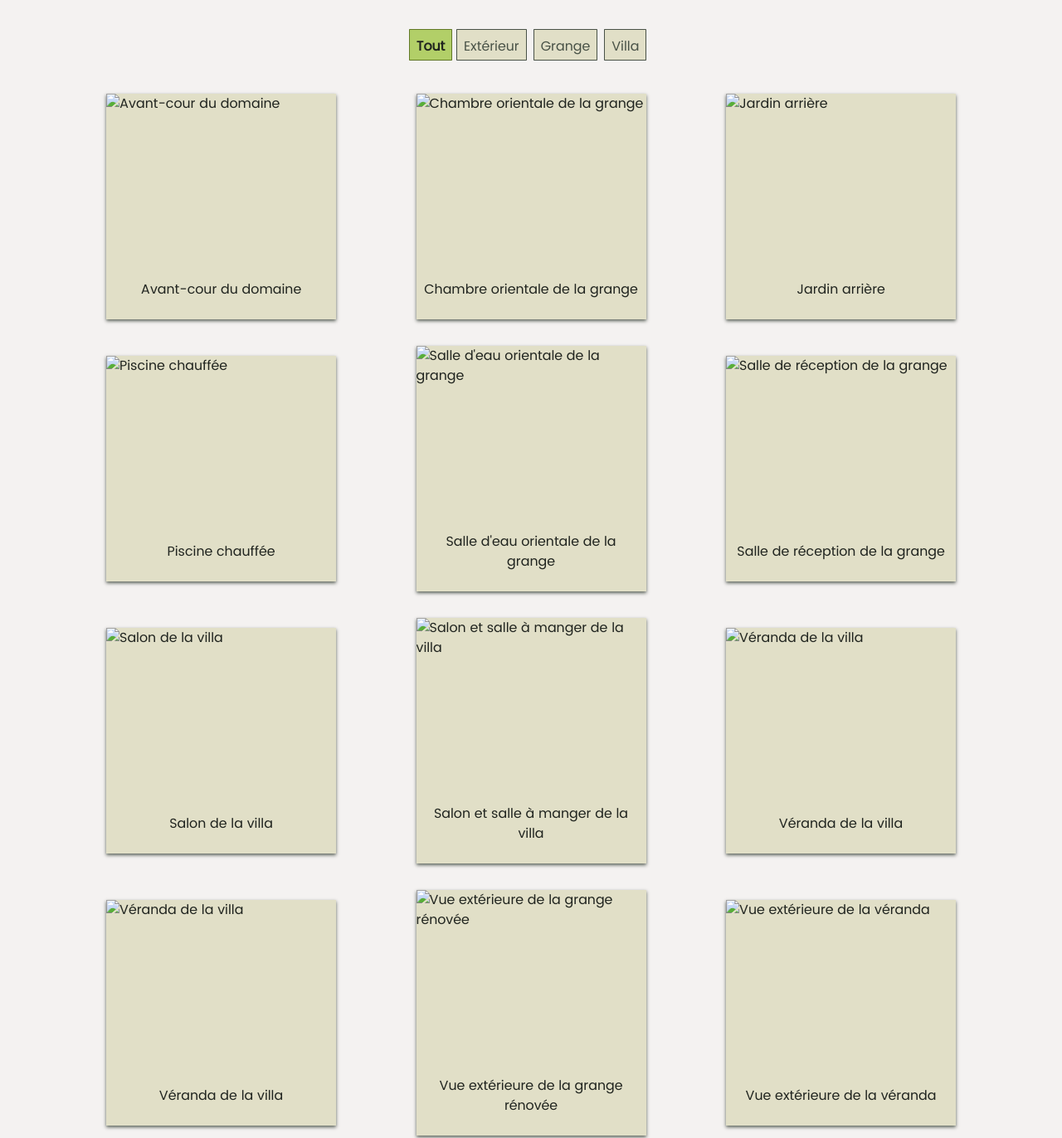
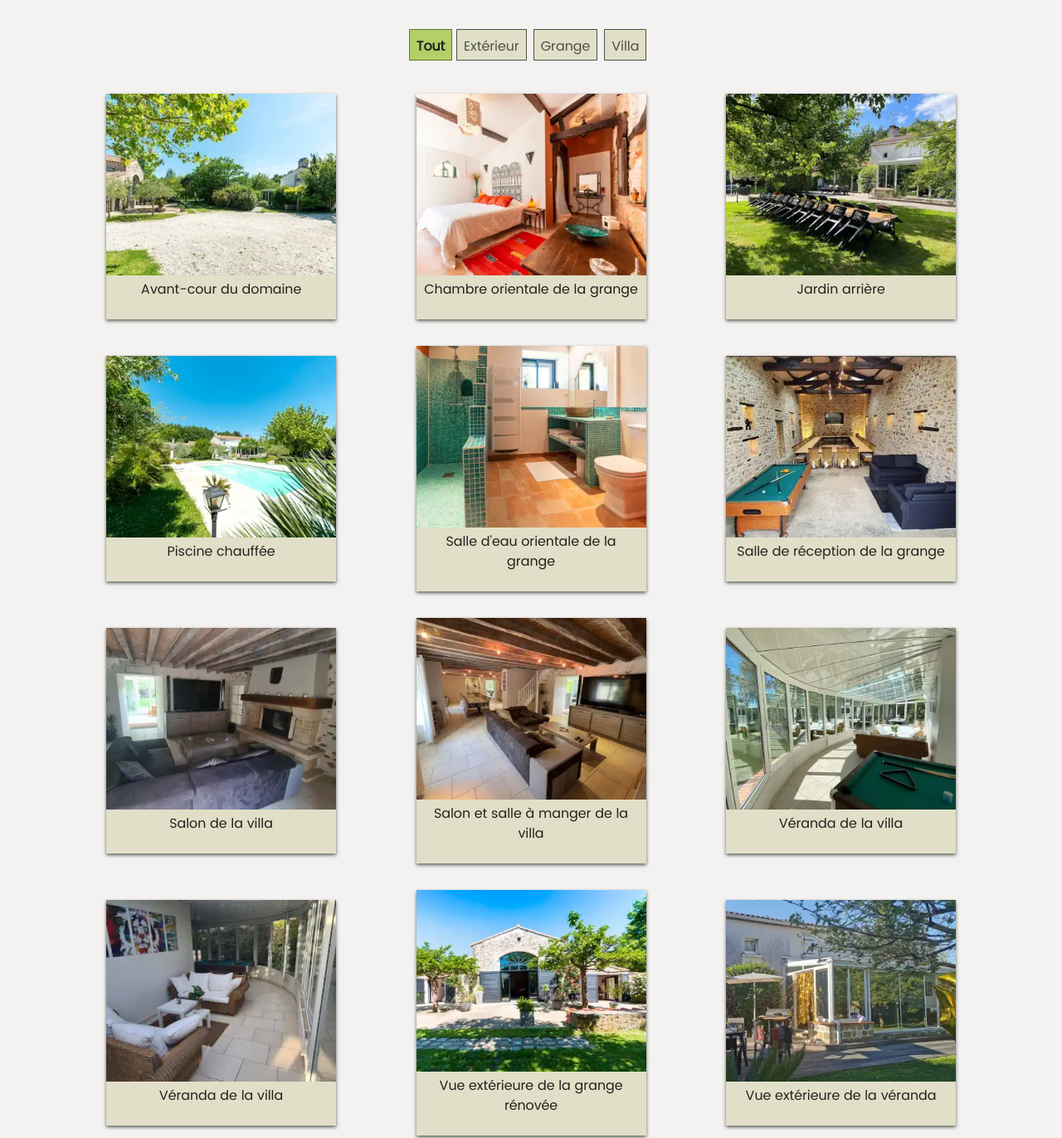
Before and after one commit to sofeve-concept/bac-a-sable, a plain HTML site: page gite/galerie/index.html in a window 1280 px wide. Shown: the part 345-1717 px from the top of the page at 83% size. Drawn offline with Linux system fonts and the light colour scheme.

Commit message:
lien images

```diff
--- a/gite/galerie/index.html
+++ b/gite/galerie/index.html
@@ -240,7 +240,7 @@
             ">
         <div class="card">
           <div class="img-card">
-            <img src="/bac-a-sable/images/galerie//bac-a-sable/jardin-2.webp" alt="Avant-cour du domaine" class="img-fluid">
+            <img src="/bac-a-sable/images/galerie/jardin-2.webp" alt="Avant-cour du domaine" class="img-fluid">
           </div>
           <div class="card-text text-center">
             <p>Avant-cour du domaine</p>
@@ -252,7 +252,7 @@
             ">
         <div class="card">
           <div class="img-card">
-            <img src="/bac-a-sable/images/galerie//bac-a-sable/grange-2.webp" alt="Chambre orientale de la grange" class="img-fluid">
+            <img src="/bac-a-sable/images/galerie/grange-2.webp" alt="Chambre orientale de la grange" class="img-fluid">
           </div>
           <div class="card-text text-center">
             <p>Chambre orientale de la grange</p>
@@ -264,7 +264,7 @@
             ">
         <div class="card">
           <div class="img-card">
-            <img src="/bac-a-sable/images/galerie//bac-a-sable/jardin-1.webp" alt="Jardin arrière" class="img-fluid">
+            <img src="/bac-a-sable/images/galerie/jardin-1.webp" alt="Jardin arrière" class="img-fluid">
           </div>
           <div class="card-text text-center">
             <p>Jardin arrière</p>
@@ -276,7 +276,7 @@
             ">
         <div class="card">
           <div class="img-card">
-            <img src="/bac-a-sable/images/galerie//bac-a-sable/piscine-1.webp" alt="Piscine chauffée" class="img-fluid">
+            <img src="/bac-a-sable/images/galerie/piscine-1.webp" alt="Piscine chauffée" class="img-fluid">
           </div>
           <div class="card-text text-center">
             <p>Piscine chauffée</p>
@@ -288,7 +288,7 @@
             ">
         <div class="card">
           <div class="img-card">
-            <img src="/bac-a-sable/images/galerie//bac-a-sable/grange-3.webp" alt="Salle d&#39;eau orientale de la grange" class="img-fluid">
+            <img src="/bac-a-sable/images/galerie/grange-3.webp" alt="Salle d&#39;eau orientale de la grange" class="img-fluid">
           </div>
           <div class="card-text text-center">
             <p>Salle d&#39;eau orientale de la grange</p>
@@ -300,7 +300,7 @@
             ">
         <div class="card">
           <div class="img-card">
-            <img src="/bac-a-sable/images/galerie//bac-a-sable/grange-4.webp" alt="Salle de réception de la grange" class="img-fluid">
+            <img src="/bac-a-sable/images/galerie/grange-4.webp" alt="Salle de réception de la grange" class="img-fluid">
           </div>
           <div class="card-text text-center">
             <p>Salle de réception de la grange</p>
@@ -312,7 +312,7 @@
             ">
         <div class="card">
           <div class="img-card">
-            <img src="/bac-a-sable/images/galerie//bac-a-sable/salon-2.webp" alt="Salon de la villa" class="img-fluid">
+            <img src="/bac-a-sable/images/galerie/salon-2.webp" alt="Salon de la villa" class="img-fluid">
           </div>
           <div class="card-text text-center">
             <p>Salon de la villa</p>
@@ -324,7 +324,7 @@
             ">
         <div class="card">
           <div class="img-card">
-            <img src="/bac-a-sable/images/galerie//bac-a-sable/salon-1.webp" alt="Salon et salle à manger de la villa" class="img-fluid">
+            <img src="/bac-a-sable/images/galerie/salon-1.webp" alt="Salon et salle à manger de la villa" class="img-fluid">
           </div>
           <div class="card-text text-center">
             <p>Salon et salle à manger de la villa</p>
@@ -336,7 +336,7 @@
             ">
         <div class="card">
           <div class="img-card">
-            <img src="/bac-a-sable/images/galerie//bac-a-sable/veranda-1.webp" alt="Véranda de la villa" class="img-fluid">
+            <img src="/bac-a-sable/images/galerie/veranda-1.webp" alt="Véranda de la villa" class="img-fluid">
           </div>
           <div class="card-text text-center">
             <p>Véranda de la villa</p>
@@ -348,7 +348,7 @@
             ">
         <div class="card">
           <div class="img-card">
-            <img src="/bac-a-sable/images/galerie//bac-a-sable/veranda-3.webp" alt="Véranda de la villa" class="img-fluid">
+            <img src="/bac-a-sable/images/galerie/veranda-3.webp" alt="Véranda de la villa" class="img-fluid">
           </div>
           <div class="card-text text-center">
             <p>Véranda de la villa</p>
@@ -361,7 +361,7 @@
             ">
         <div class="card">
           <div class="img-card">
-            <img src="/bac-a-sable/images/galerie//bac-a-sable/grange-1.webp" alt="Vue extérieure de la grange rénovée" class="img-fluid">
+            <img src="/bac-a-sable/images/galerie/grange-1.webp" alt="Vue extérieure de la grange rénovée" class="img-fluid">
           </div>
           <div class="card-text text-center">
             <p>Vue extérieure de la grange rénovée</p>
@@ -374,7 +374,7 @@
             ">
         <div class="card">
           <div class="img-card">
-            <img src="/bac-a-sable/images/galerie//bac-a-sable/veranda-2.webp" alt="Vue extérieure de la véranda" class="img-fluid">
+            <img src="/bac-a-sable/images/galerie/veranda-2.webp" alt="Vue extérieure de la véranda" class="img-fluid">
           </div>
           <div class="card-text text-center">
             <p>Vue extérieure de la véranda</p>
```
